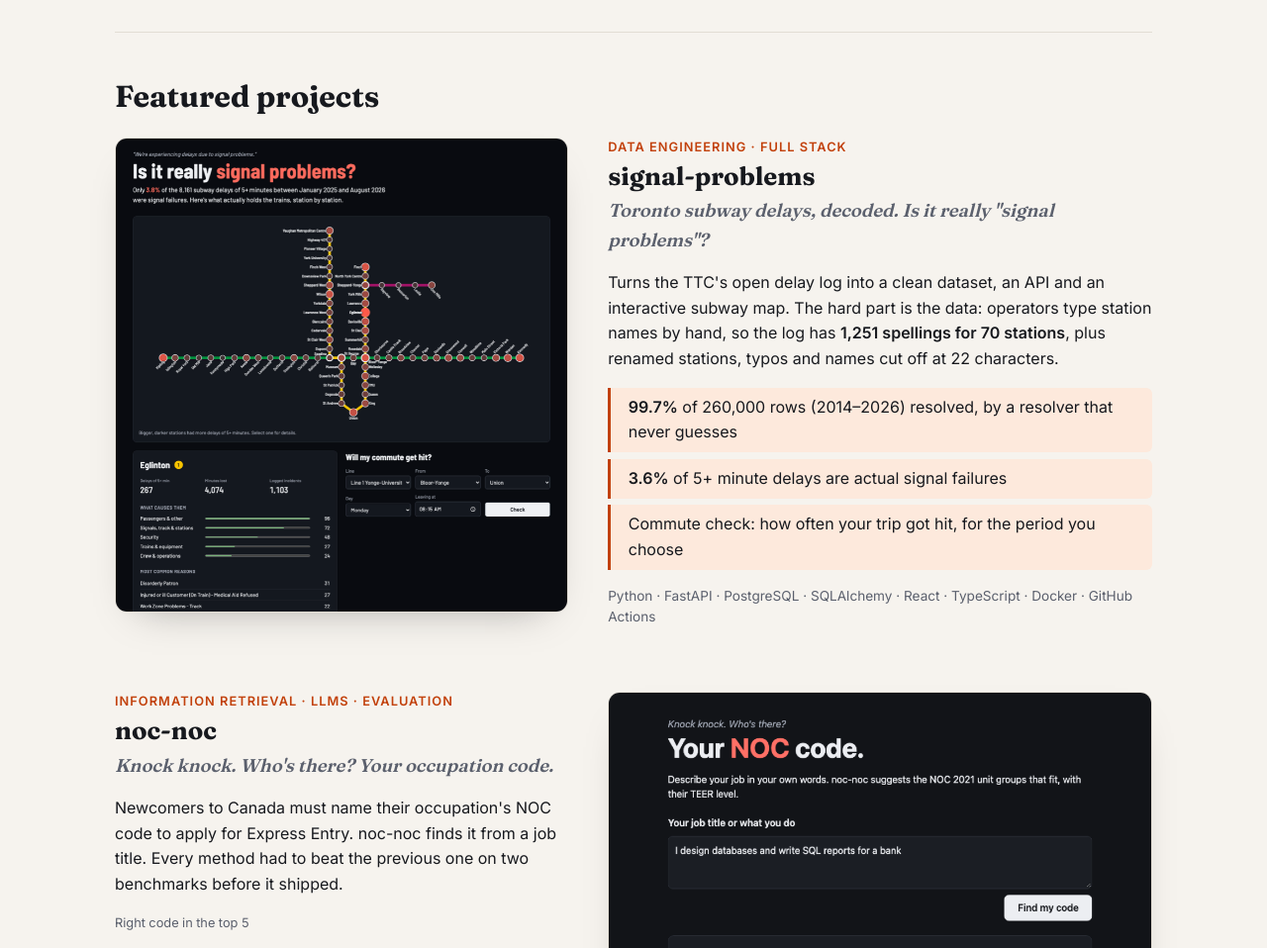
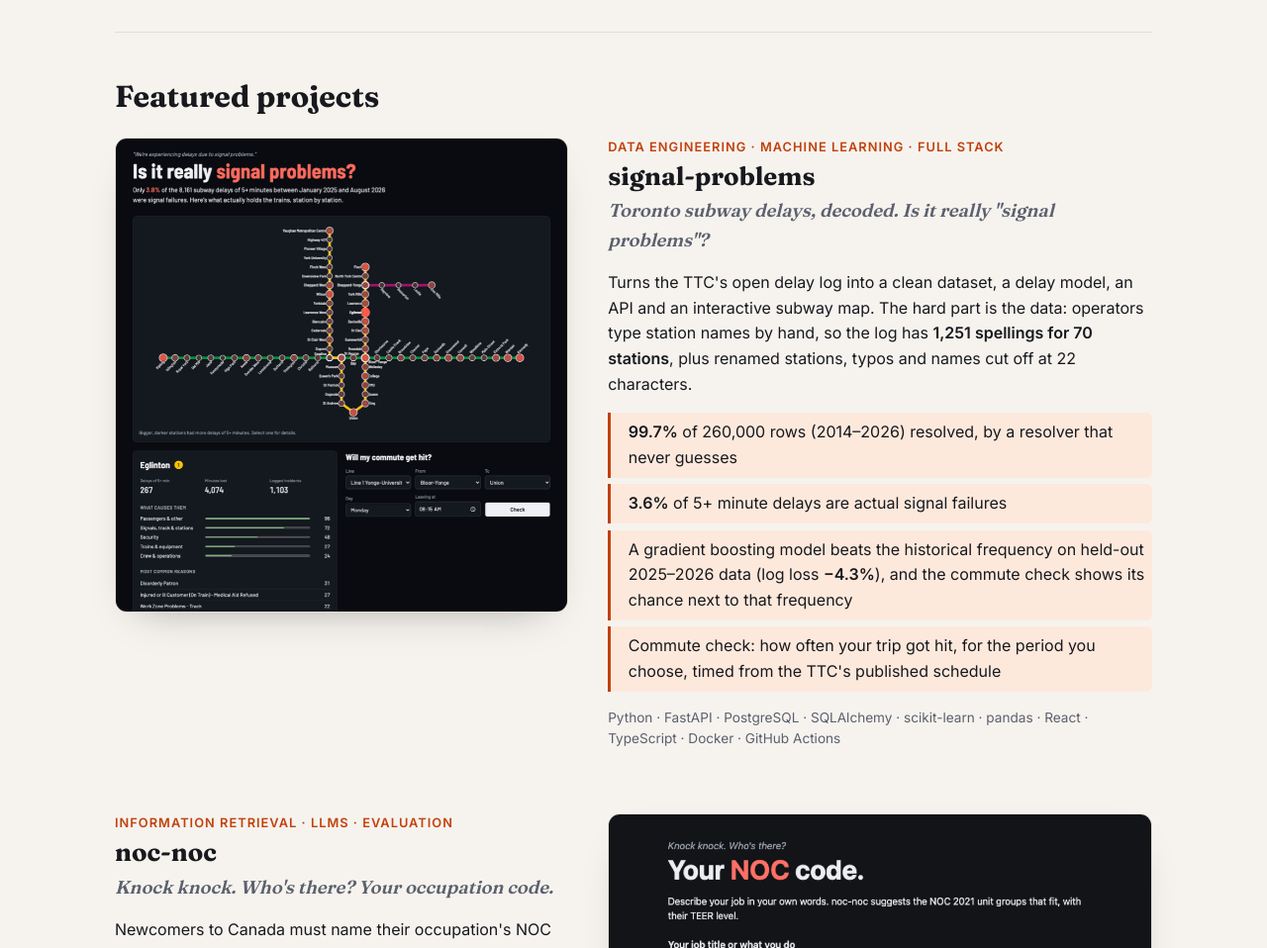
Before and after one commit to AlanJuker/AlanJuker.github.io, a plain HTML site: page index.html in a window 1280 px wide. Shown: the part 1140-2098 px from the top of the page at 99% size. Drawn offline with Linux system fonts and the light colour scheme.

Commit message:
docs: add the delay model to the signal-problems card

```diff
--- a/index.html
+++ b/index.html
@@ -105,11 +105,12 @@
               alt="signal-problems: a schematic TTC subway map coloured by delays, with Eglinton's delay profile open" />
           </a>
           <div class="body">
-            <p class="tag">Data engineering · full stack</p>
+            <p class="tag">Data engineering · machine learning · full stack</p>
             <h3><a href="https://github.com/AlanJuker/signal-problems">signal-problems</a></h3>
             <p class="pitch">Toronto subway delays, decoded. Is it really "signal problems"?</p>
             <p>
-              Turns the TTC's open delay log into a clean dataset, an API and an interactive subway map.
+              Turns the TTC's open delay log into a clean dataset, a delay model, an API and an interactive
+              subway map.
               The hard part is the data: operators type station names by hand, so the log has
               <strong>1,251 spellings for 70 stations</strong>, plus renamed stations, typos and names cut
               off at 22 characters.
@@ -117,9 +118,12 @@
             <ul class="facts">
               <li><strong>99.7%</strong> of 260,000 rows (2014–2026) resolved, by a resolver that never guesses</li>
               <li><strong>3.6%</strong> of 5+ minute delays are actual signal failures</li>
-              <li>Commute check: how often your trip got hit, for the period you choose</li>
+              <li>A gradient boosting model beats the historical frequency on held-out 2025–2026 data
+                (log loss <strong>−4.3%</strong>), and the commute check shows its chance next to that frequency</li>
+              <li>Commute check: how often your trip got hit, for the period you choose, timed from the TTC's
+                published schedule</li>
             </ul>
-            <p class="stack">Python · FastAPI · PostgreSQL · SQLAlchemy · React · TypeScript · Docker · GitHub Actions</p>
+            <p class="stack">Python · FastAPI · PostgreSQL · SQLAlchemy · scikit-learn · pandas · React · TypeScript · Docker · GitHub Actions</p>
           </div>
         </article>
 
```
